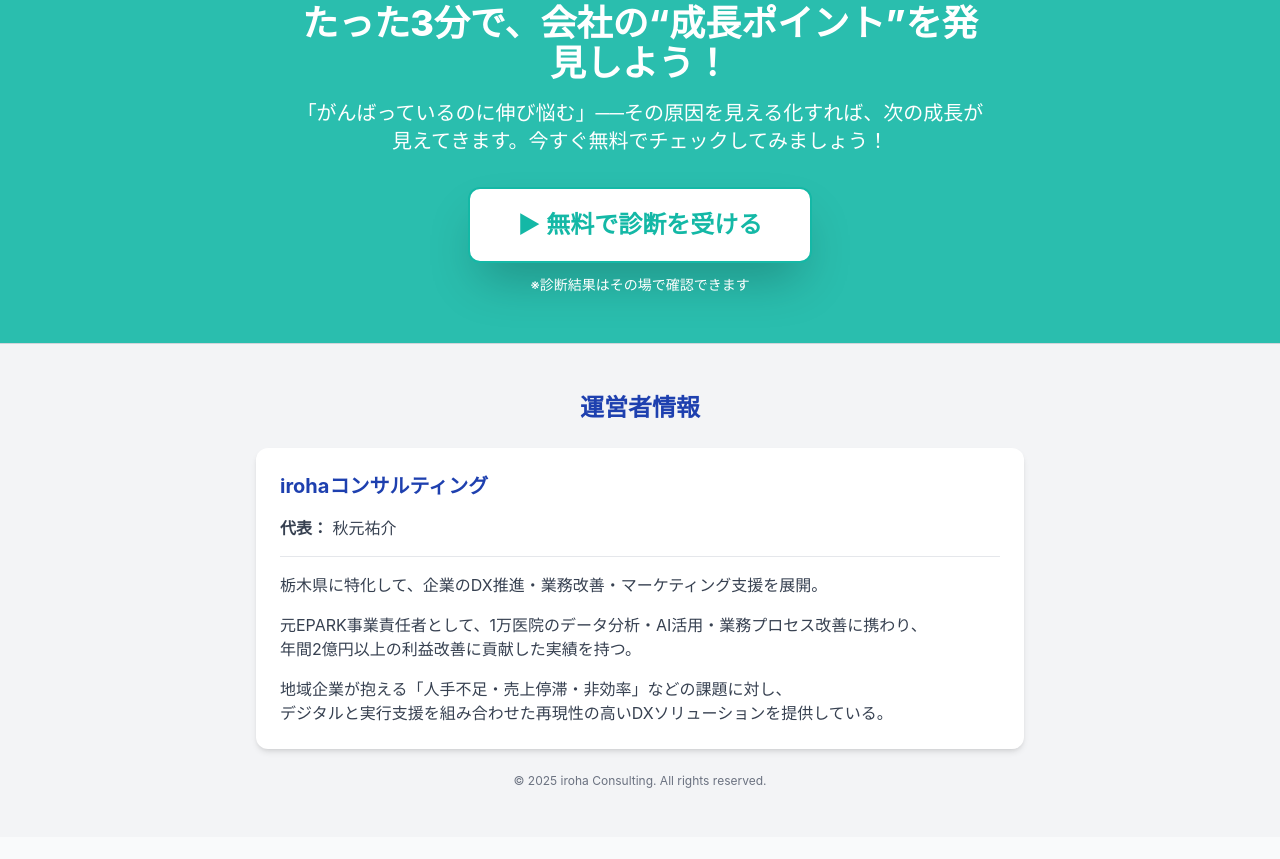
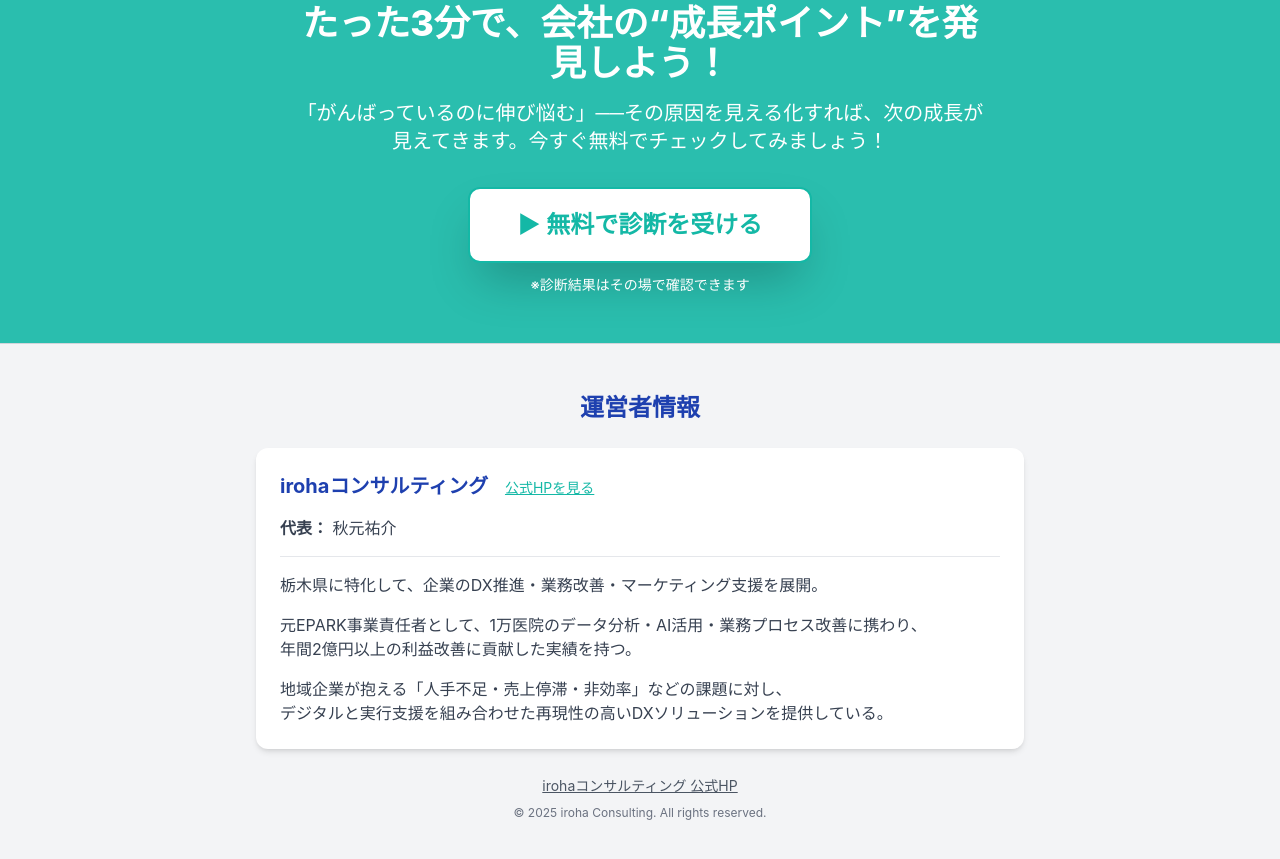
Before and after one commit to yakimoto-design/compass, a plain HTML site: page index.html in a window 1280 px wide. Shown: the part 2691-3550 px from the top of the page. Before the commit the page ends 3528 px from the top, so only its background shows below. Drawn offline with nearby package versions, Linux system fonts and the light colour scheme.

Commit message:
Add files via upload

```diff
--- a/index.html
+++ b/index.html
@@ -247,7 +247,13 @@
         <div class="max-w-3xl mx-auto text-center">
             <h3 class="text-2xl font-bold text-dark-blue mb-6">運営者情報</h3>
             <div class="space-y-4 text-gray-700 text-left bg-white p-6 rounded-xl shadow-md">
-                <p class="text-xl font-bold text-dark-blue">irohaコンサルティング</p>
+                <p class="text-xl font-bold text-dark-blue">
+                    irohaコンサルティング
+                    <!-- 公式HPへのリンクを追加 -->
+                    <a href="https://irohacs.com/" target="_blank" class="ml-3 text-sm font-normal text-primary-teal hover:text-teal-600 underline whitespace-nowrap">
+                        公式HPを見る
+                    </a>
+                </p>
                 <p><strong>代表：</strong> 秋元祐介</p>
                 <hr class="my-3 border-gray-200">
                 <p>栃木県に特化して、企業のDX推進・業務改善・マーケティング支援を展開。</p>
@@ -260,7 +266,13 @@
                     デジタルと実行支援を組み合わせた再現性の高いDXソリューションを提供している。
                 </p>
             </div>
-            <p class="text-center text-xs text-gray-500 mt-6">© 2025 iroha Consulting. All rights reserved.</p>
+            <!-- 公式HPへのリンクを著作権表示の近くにも追加 -->
+            <div class="mt-6">
+                <a href="https://irohacs.com/" target="_blank" class="text-sm text-gray-600 hover:text-dark-blue underline">
+                    irohaコンサルティング 公式HP
+                </a>
+            </div>
+            <p class="text-center text-xs text-gray-500 mt-2">© 2025 iroha Consulting. All rights reserved.</p>
         </div>
     </section>
 
```
